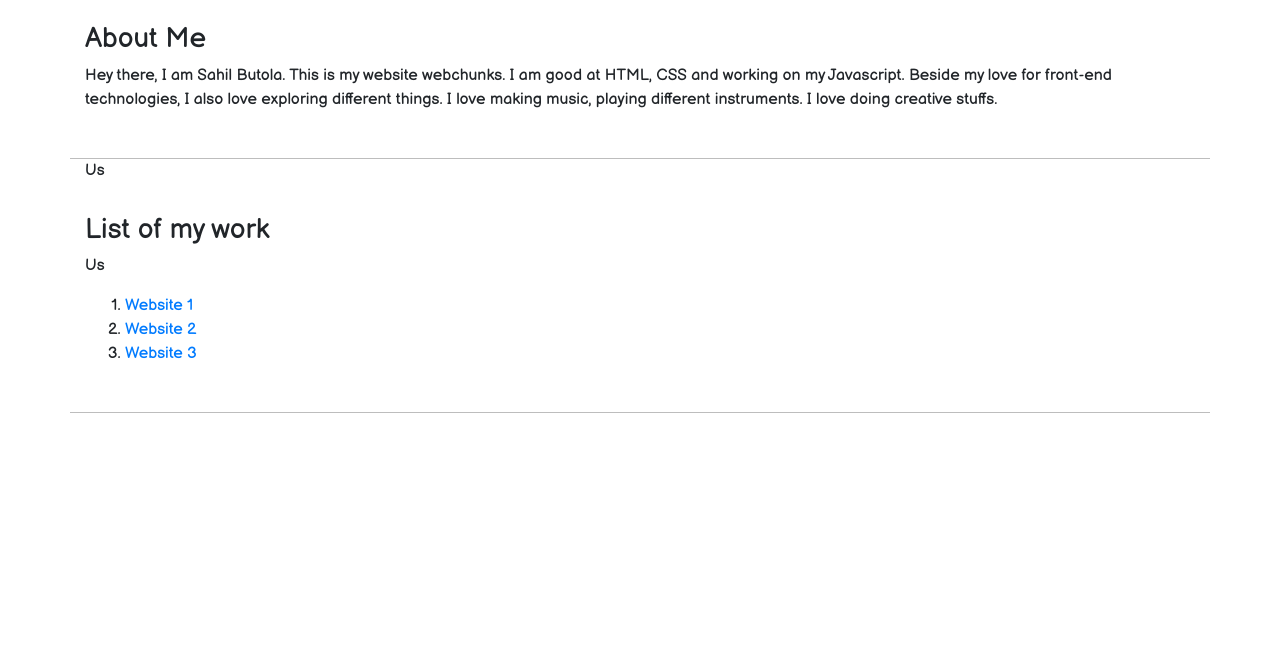
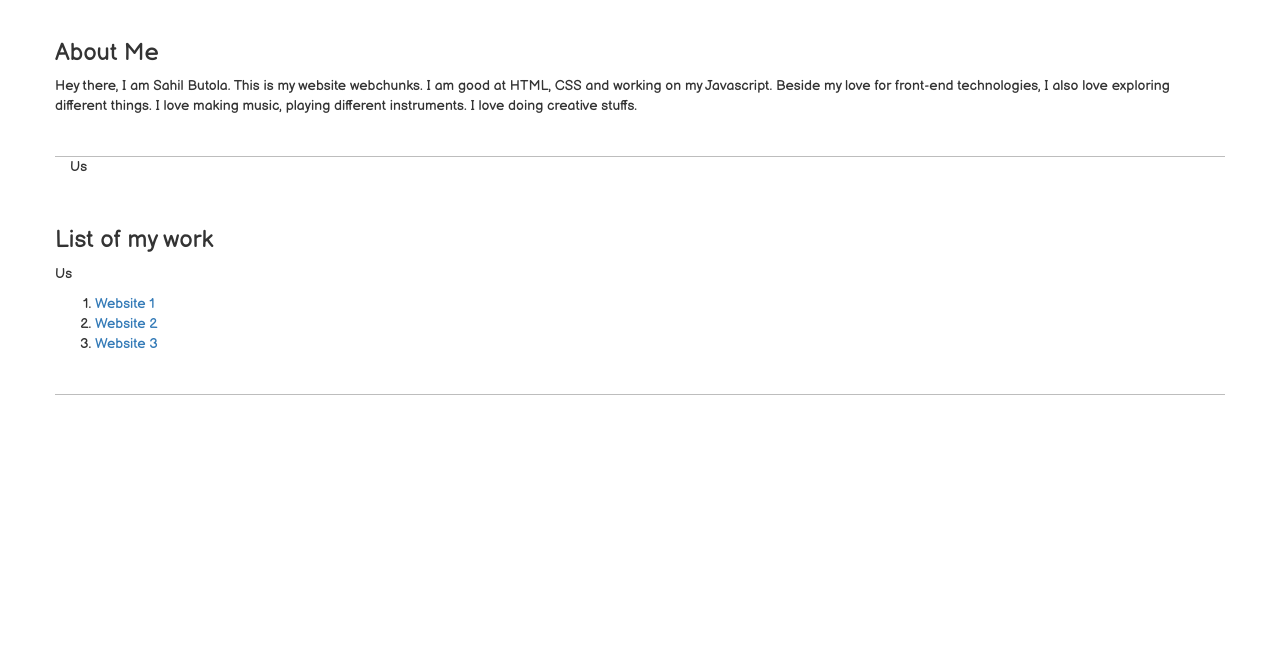
Before and after one commit to sahilbutola08/webchunks, a website: page index.html in a window 1280 px wide. Shown: the part 140-800 px from the top of the page. Drawn offline with nearby package versions, Linux system fonts and the light colour scheme.

Commit message:
Update index.html

```diff
--- a/index.html
+++ b/index.html
@@ -5,8 +5,8 @@
 	<meta charset="utf-8">
 	<meta content="width=device-width,initial-zoom=1" name="viewport">
 	<link rel="stylesheet" type="text/css" href="style.css">
-	<link rel="stylesheet" type="text/css" href="node_modules/bootstrap/dist/css/bootstrap.min.css">
-	<script data-ad-client="ca-pub-4928796546157915" async src="https://pagead2.googlesyndication.com/pagead/js/adsbygoogle.js"></script>
+	<!-- Latest compiled and minified CSS -->
+	<link rel="stylesheet" href="https://maxcdn.bootstrapcdn.com/bootstrap/3.3.7/css/bootstrap.min.css" integrity="sha384-BVYiiSIFeK1dGmJRAkycuHAHRg32OmUcww7on3RYdg4Va+PmSTsz/K68vbdEjh4u" crossorigin="anonymous">
 </head>
 <body>
 <!--header-->
```
